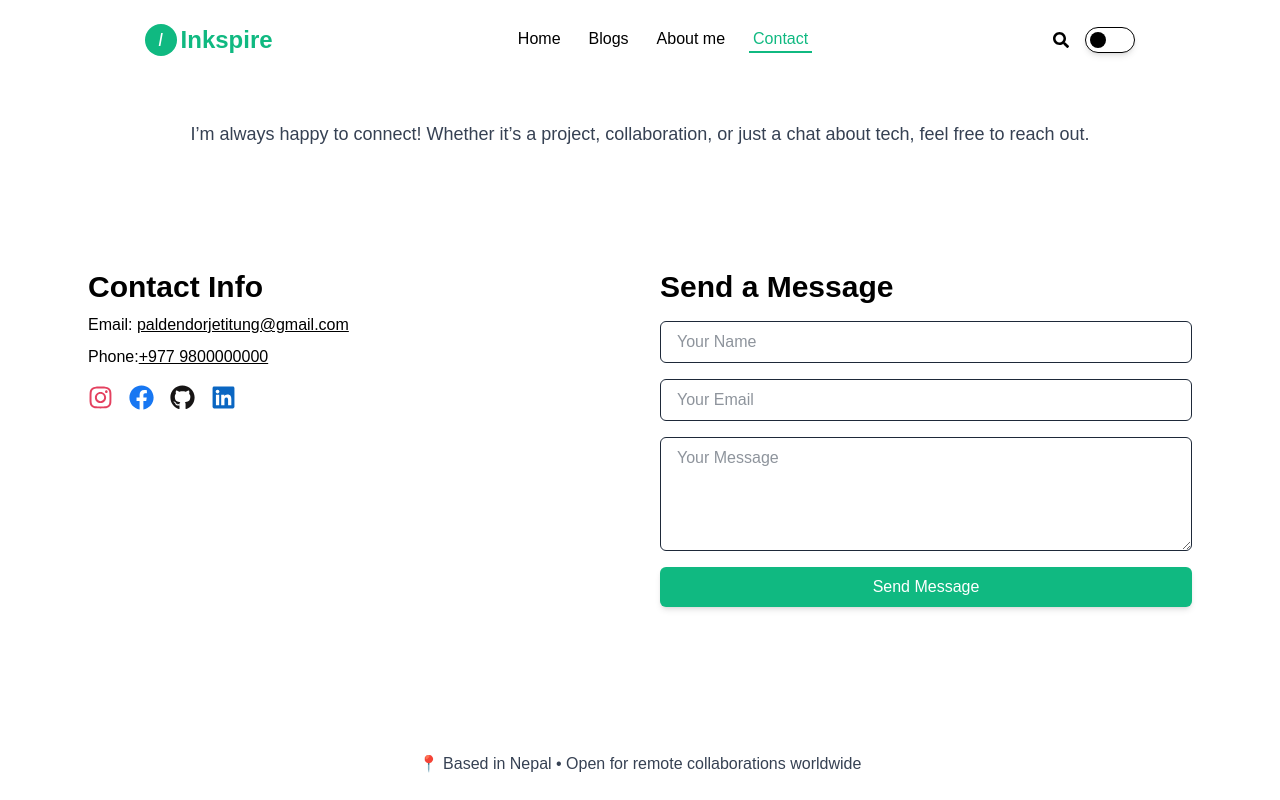
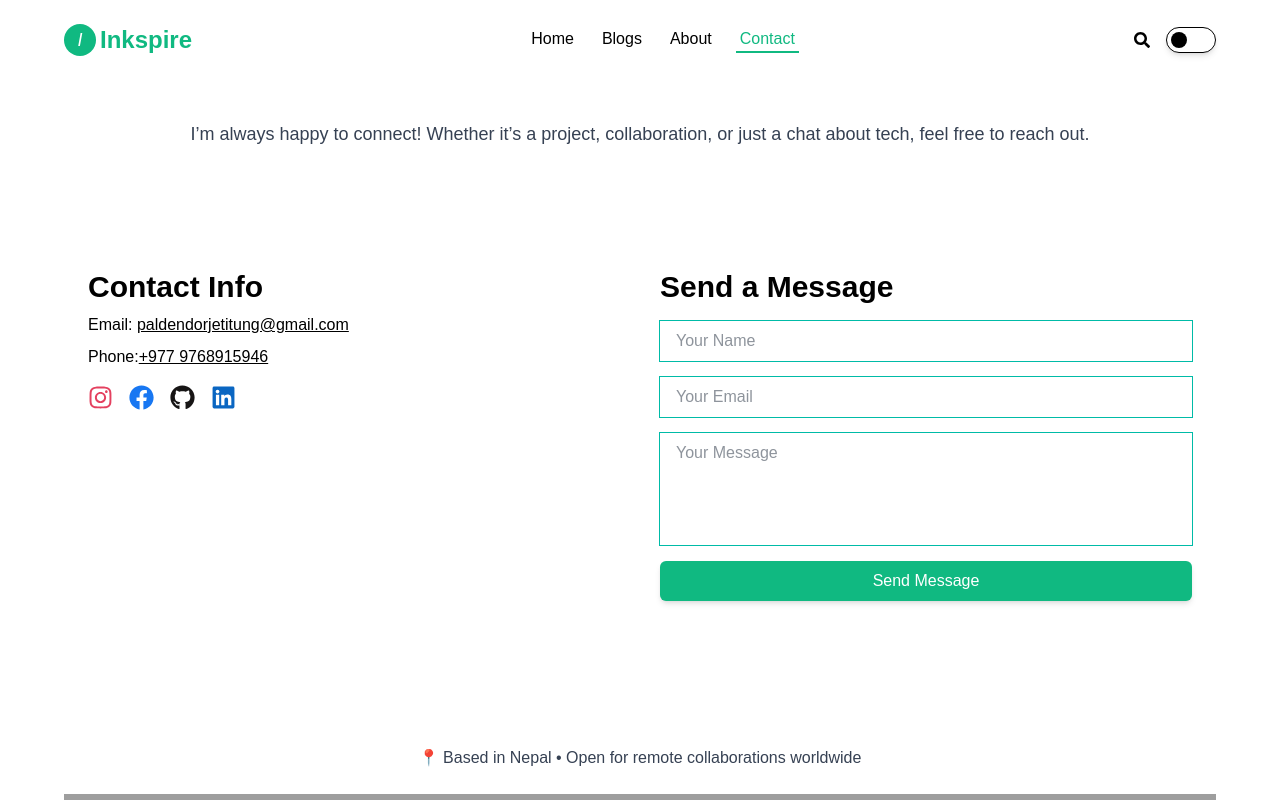
Before and after one commit to paldentitung/Inkspire, a React (Vite) app: page /contact in a window 1280 px wide. Shown: the top 800 px of the page. Built offline with nearby package versions, Linux system fonts and the light colour scheme; grey boxes are pictures that could not be loaded.

Commit message:
improve contact

```diff
--- a/src/Components/Contact.jsx
+++ b/src/Components/Contact.jsx
@@ -32,7 +32,7 @@ const Contact = ({ mode, primary }) => {
               className={`underline`}
               style={{ color: primary }}
             >
-              +977 9800000000
+              +977 9768915946
             </a>
           </p>
           <div className="flex gap-4 mt-2 items-center">
@@ -79,7 +79,7 @@ const Contact = ({ mode, primary }) => {
             <input
               type="text"
               placeholder="Your Name"
-              className={`w-full px-4 py-2 rounded-md outline-none border ${
+              className={`w-full px-4 py-2  outline-none  ring  ring-teal-500 focus:shadow-sm focus:shadow-teal-500  ${
                 mode ? "bg-white text-gray-800" : "bg-gray-800 text-white"
               }`}
               style={{ borderColor: primary }}
@@ -88,7 +88,7 @@ const Contact = ({ mode, primary }) => {
             <input
               type="email"
               placeholder="Your Email"
-              className={`w-full px-4 py-2 rounded-md outline-none border ${
+              className={`w-full px-4 py-2  outline-none   ring-1 ring-teal-500 focus:shadow-sm focus:shadow-teal-500  ${
                 mode ? "bg-white text-gray-800" : "bg-gray-800 text-white"
               }`}
               style={{ borderColor: primary }}
@@ -97,7 +97,7 @@ const Contact = ({ mode, primary }) => {
             <textarea
               rows={4}
               placeholder="Your Message"
-              className={`w-full px-4 py-2 rounded-md outline-none border ${
+              className={`w-full px-4 py-2  outline-none resize-none  ring-1 ring-teal-500 focus:shadow-sm focus:shadow-teal-500  ${
                 mode ? "bg-white text-gray-800" : "bg-gray-800 text-white"
               }`}
               style={{ borderColor: primary }}
--- a/src/Components/Header.jsx
+++ b/src/Components/Header.jsx
@@ -11,7 +11,7 @@ const Header = ({ setMode, mode }) => {
   const navLinks = [
     { path: "/", label: "Home" },
     { path: "/blogs", label: "Blogs" },
-    { path: "/about", label: "About me" },
+    { path: "/about", label: "About" },
     { path: "/contact", label: "Contact " },
   ];
 
@@ -19,10 +19,9 @@ const Header = ({ setMode, mode }) => {
 
   return (
     <div
-      className={`flex justify-around items-center p-6 top-0 sticky z-50 ${
-        mode ? "bg-white" : "bg-gray-800"
-      }`}
+      className={`top-0  sticky z-50 p-6 ${mode ? "bg-white" : "bg-gray-800"}`}
     >
+      <div className=" w-full max-w-6xl mx-auto flex justify-between items-center">
         {/* Logo */}
         <Link to="/" className="flex items-center space-x-1 text-2xl">
           <span
@@ -97,7 +96,10 @@ const Header = ({ setMode, mode }) => {
                     onClick={() => setShowMenu(false)} // Close menu on click
                     style={({ isActive }) =>
                       isActive
-                      ? { color: primary, borderBottom: `2px solid ${primary}` }
+                        ? {
+                            color: primary,
+                            borderBottom: `2px solid ${primary}`,
+                          }
                         : {}
                     }
                   >
@@ -132,6 +134,7 @@ const Header = ({ setMode, mode }) => {
           </div>
         )}
       </div>
+    </div>
   );
 };
 
```
Lines whose indentation alone changed are shown as unchanged.
